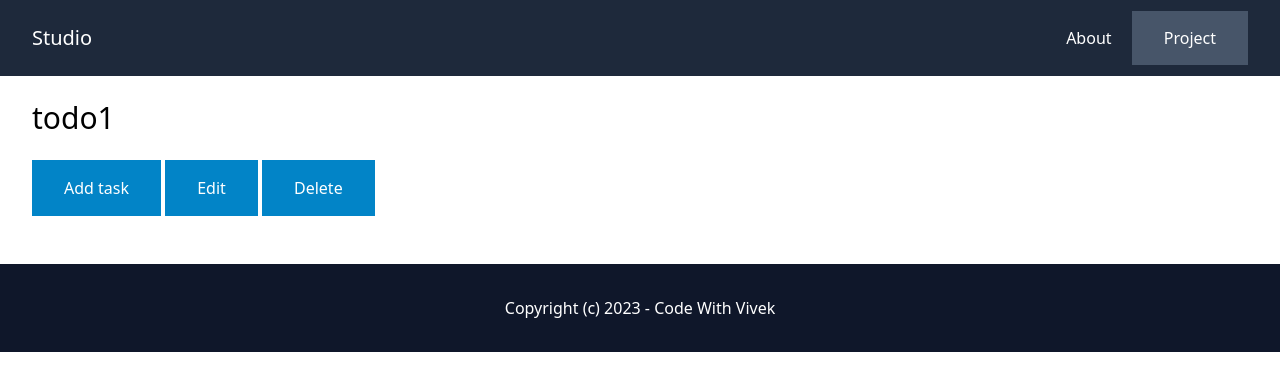
After one commit to vivek1570/Studio, a Django app: page /projects/07c688ce-5d60-4a0d-8a09-60aa77144d25/49be940d-a444-4121-8d1f-beb182f99429/ in a window 1280 px wide. The commit adds this page. Shown: the top 391 px of the page. Run offline with Django 5.2, Linux system fonts and the light colour scheme; a user stored in the database is signed in; data comes from the database, SQL or seed files in the repository; some libraries are stand-ins or nearby versions.

Commit message:
done todo detail page

```diff
--- /dev/null
+++ b/studio/todolist/templates/todolist/detail.html
@@ -0,0 +1,21 @@
+{% extends 'core/base.html' %} {% block content %}
+<h1 class="mb-6 text-3xl">{{todo.name}}</h1>
+
+<a href="#" class="py-4 px-8 bg-sky-600 text-white inline-block"> Add task </a>
+
+<a href="#" class="py-4 px-8 bg-sky-600 text-white inline-block"> Edit </a>
+
+<a href="#" class="py-4 px-8 bg-sky-600 text-white inline-block"> Delete </a>
+
+<div class="mt-6 grid grid-cols-4 gap-4">
+  {% for task in todolist.task.all%}
+  <div class="py-6 px-6 bg-slate-200 mb-4 rounded-lg shadow-md relative">
+    <a href="#">
+      <h2 class="mb-2 text-xl font-semibold">{{ task.name }}</h2>
+      <p class="text-sm text-slate-600">{{ task.description }}</p>
+    </a>
+  </div>
+  {% endfor %}
+</div>
+
+{% endblock %}
--- a/studio/todolist/urls.py
+++ b/studio/todolist/urls.py
@@ -6,4 +6,5 @@ app_name='todolist'
 
 urlpatterns=[
     path('add/',views.add_todo,name='add_todo'),
+    path('<uuid:pk>/',views.detail,name='detail')
     ]
--- a/studio/todolist/views.py
+++ b/studio/todolist/views.py
@@ -10,6 +10,7 @@ from project.models import Project
 @login_required
 def add_todo(request,project_id):
     project=Project.objects.filter(created_by=request.user).get(pk=project_id)
+
 
     if request.method=='POST':
         name=request.POST.get('name','')
@@ -27,3 +28,13 @@ def add_todo(request,project_id):
 #     todos=Todo.objects.filter(project_id=project_id)
 
 #     return render(request,'')
+
+def detail(request,project_id,pk):
+    proejct=Project.objects.filter(created_by=request.user).get(pk=project_id)
+    todo=Todo.objects.filter(project=proejct).get(pk=pk)
+
+
+    return render(request,'todolist/detail.html',{
+        'todo':todo,
+        'project':proejct
+    })
--- a/todo.txt
+++ b/todo.txt
@@ -22,7 +22,7 @@ Todos
     -DONE Delete project
 
     -DONE Create todo list
-    - Todo list detail page
+    -DONE Todo list detail page
     - Edit todo list
     - Delete todo list
 
```
Also changed, not shown: studio/project/templates/project/project.html (+2 -12 lines).
